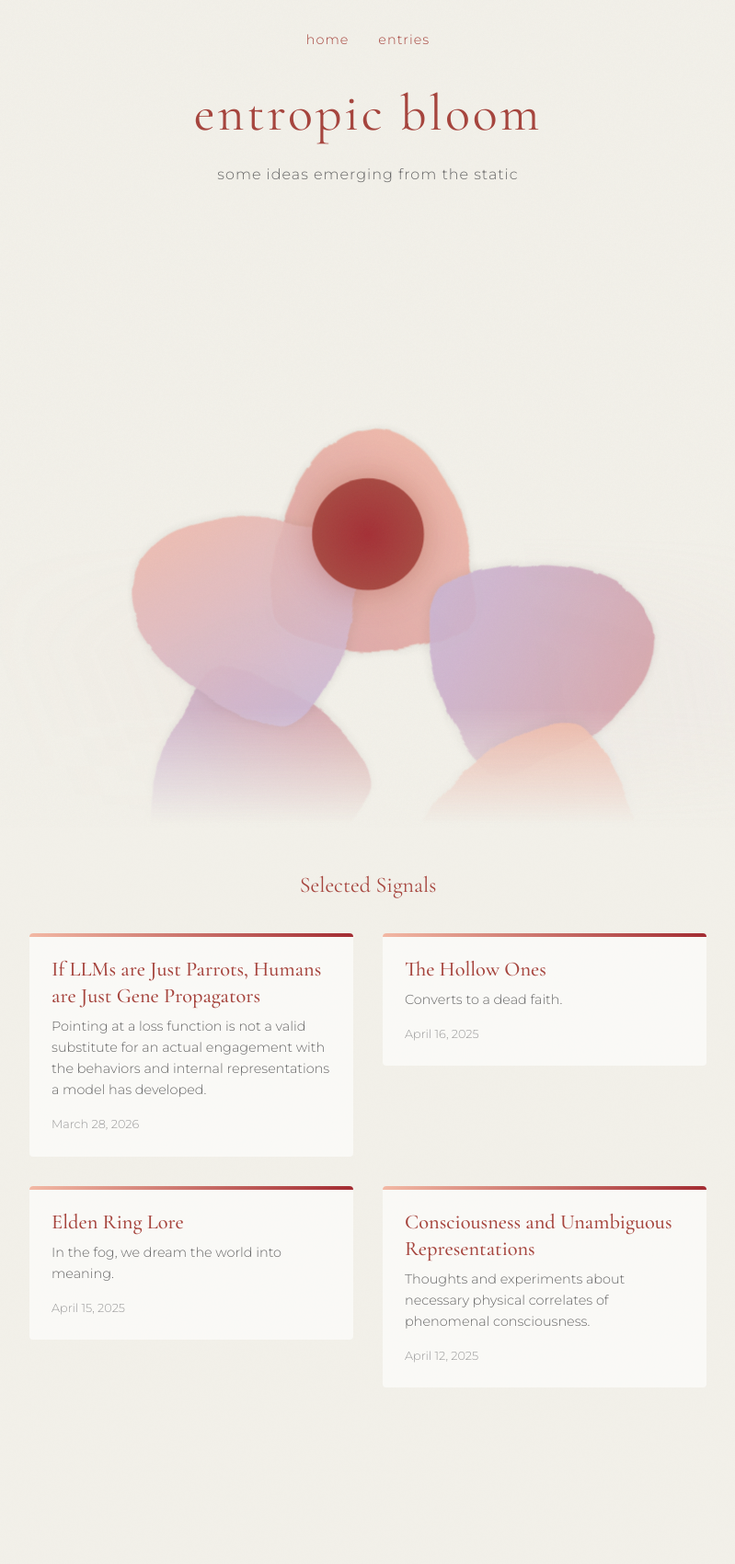
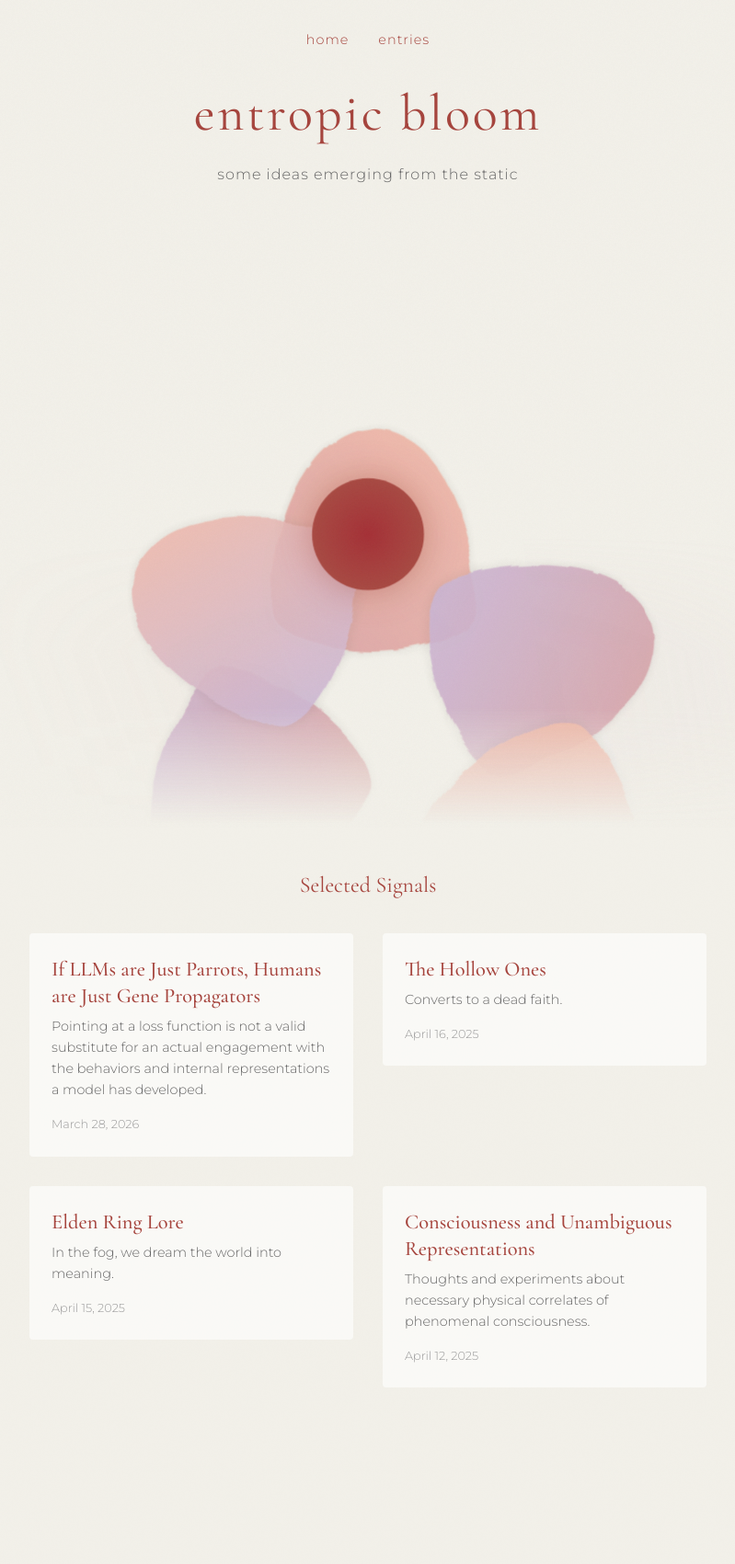
Before and after one commit to entropicbloom/signals, a Jekyll site: the page built from index.html, in a window 1280 px wide. Shown: the whole page at 92% size, without its empty margins (240-1039 px from the left). Built offline with Jekyll 4.4.1, drawn with Linux system fonts in a browser that asks for light colours.

Commit message:
Remove gradient bar from article cards for cleaner look
https://claude.ai/code/session_01Wbe9pxGr41i7LHtPEYp7ef

```diff
--- a/assets/css/style.css
+++ b/assets/css/style.css
@@ -320,13 +320,7 @@ nav a:hover::after {
 }
 
 .post-card::before {
-    content: "";
-    position: absolute;
-    top: 0;
-    left: 0;
-    width: 100%;
-    height: 4px;
-    background: linear-gradient(to right, var(--faded-coral), var(--pomegranate));
+    content: none;
 }
 
 .post-card-content {
```
